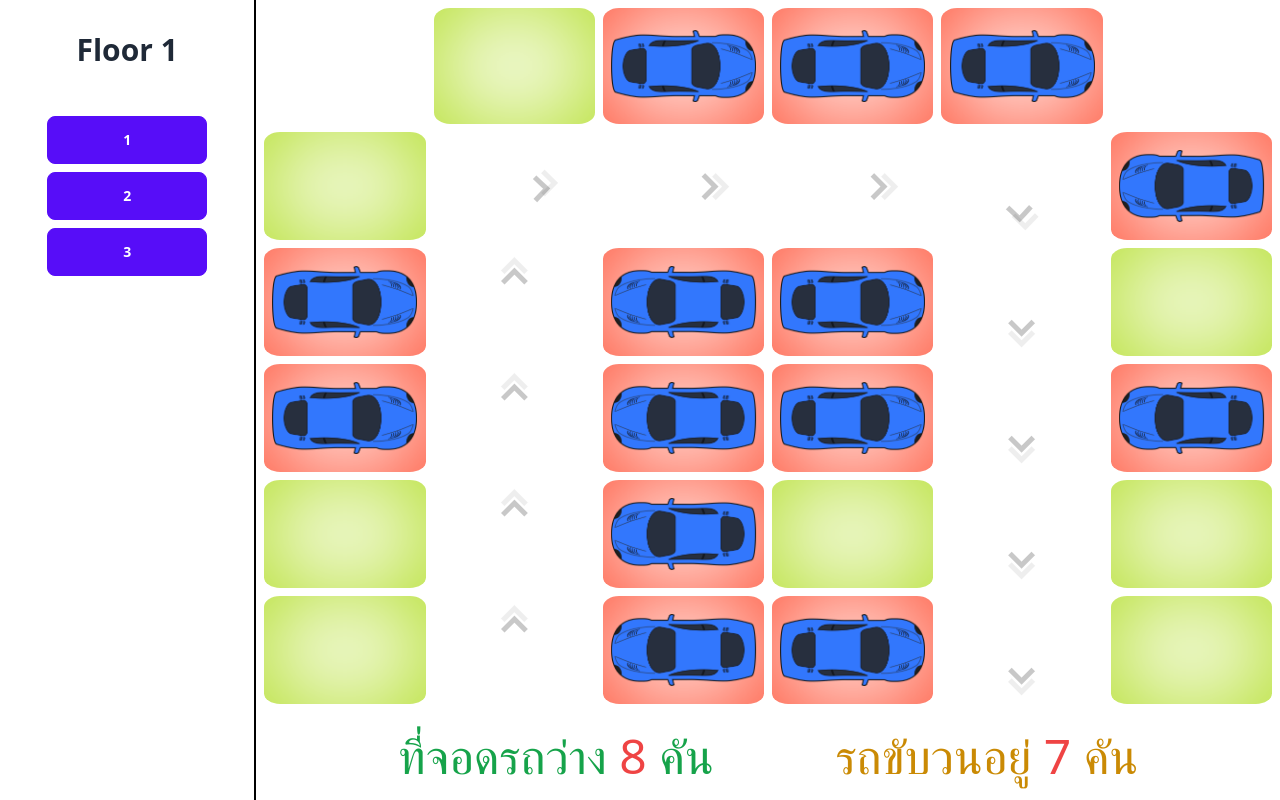
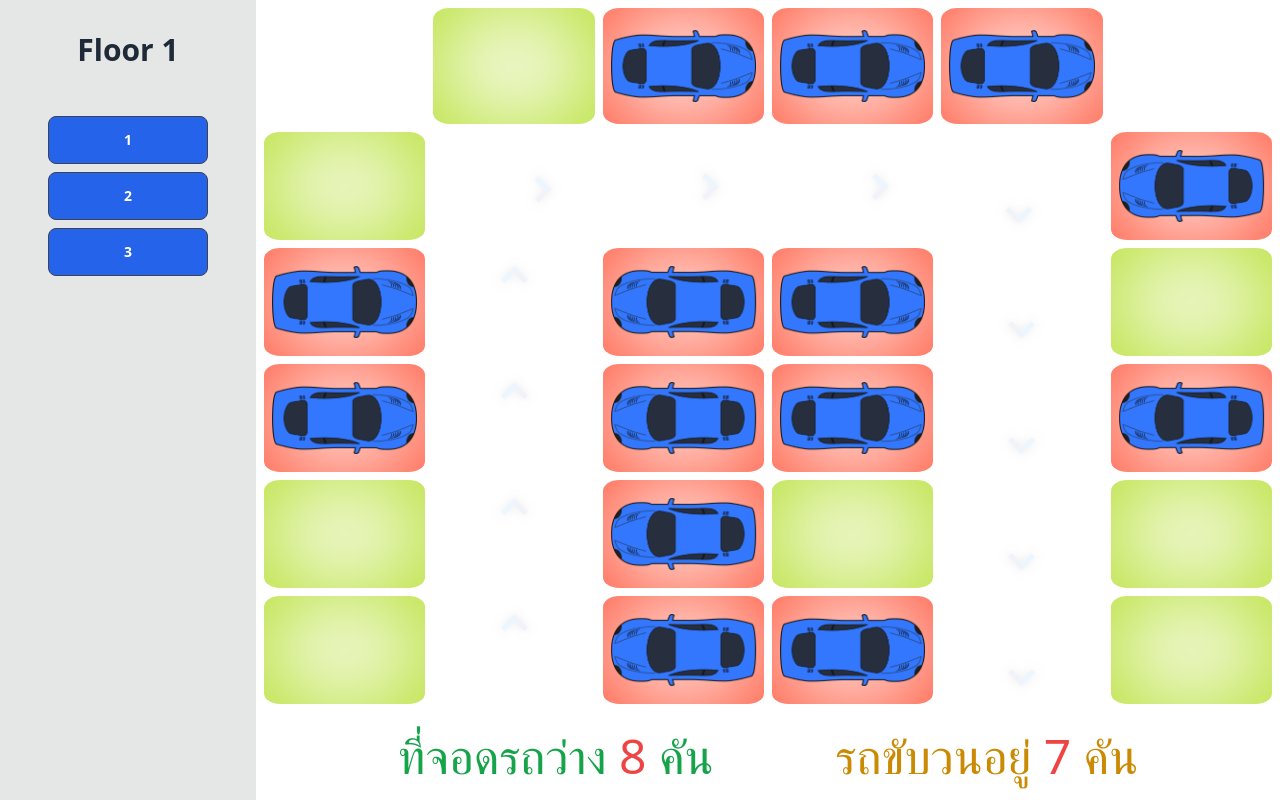
Before and after one commit to kuisskui/smart-car-parking, a Next.js app in the folder frontend/: page / in a window 1280 px wide. Built offline with nearby package versions, Linux system fonts and the light colour scheme.

Commit message:
animation-blue and navbar

```diff
--- a/frontend/src/components/FloorSelection.tsx
+++ b/frontend/src/components/FloorSelection.tsx
@@ -7,7 +7,7 @@
 
 const FloorSelection: React.FC<FloorSelectionProps> = ({ floor, setFloor }) => {
   return (
-    <div className=" flex h-screen w-80 flex-col items-center border-r-2 border-black ">
+    <div className=" flex h-screen w-80 flex-col items-center bg-base-300  ">
       <h1 className="w-full  p-8 text-center text-3xl font-bold">
         Floor {floor}
       </h1>
@@ -15,7 +15,7 @@
         {[1, 2, 3].map((floor) => (
           <button
             key={floor}
-            className="btn-primary btn w-40 "
+            className="bg-blue-600 btn w-40 "
             onClick={() => {
               setFloor(floor);
             }}
--- a/frontend/src/styles/globals.css
+++ b/frontend/src/styles/globals.css
@@ -13,14 +13,15 @@
     display: block;
     width: 1.5vw;
     height: 1.5vw;
-    border-bottom: 5px solid black;
-    border-right: 5px solid black;
+    border-bottom: 5px solid rgba(82, 78, 183, 1);
+    border-right: 5px solid rgba(3, 138, 255,1);
+    filter: drop-shadow(0 0 0.25rem black);
     transform: rotate(45deg);
     margin: -10px;
-    animation: animate 2s infinite;
+    animation: animate 3s infinite;
 }
 .arrow span:nth-child(2) {
-    animation-delay: -0.2s;
+    animation-delay: -0.4s;
 }
 @keyframes animate {
     0% {
@@ -45,14 +46,15 @@
     display: block;
     width: 1.5vw;
     height: 1.5vw;
-    border-bottom: 5px solid black;
-    border-right: 5px solid black;
+    border-bottom: 5px solid rgba(82, 78, 183, 1);
+    border-right: 5px solid rgba(3, 138, 255,1);
+    filter: drop-shadow(0 0 0.25rem black);
     transform: rotate(45deg);
     margin: -10px;
-    animation: animate90 2s infinite;
+    animation: animate90 3s infinite;
 }
 .arrow90 span:nth-child(2) {
-    animation-delay: -0.2s;
+    animation-delay: -0.4s;
 }
 @keyframes animate90 {
     0% {
```
